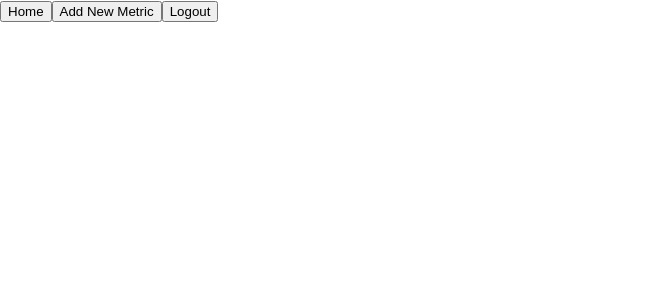
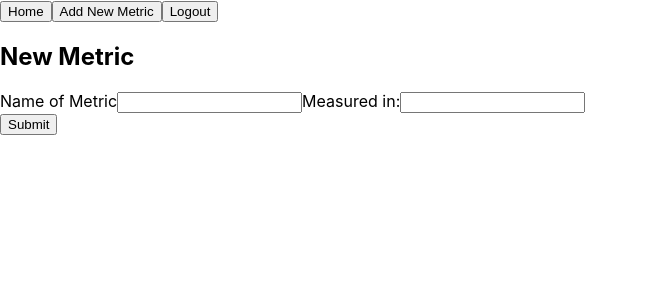
Before and after one commit to ChadDrake/fitnotes-client, a React (Create React App) app: page /metrics in a window 1280 px wide. Shown: the top 300 px of the page, without its empty margins (0-648 px from the left). Built offline with nearby package versions, Linux system fonts and the light colour scheme.

Commit message:
added AddMetricForm

```diff
--- /dev/null
+++ b/src/AddMetricForm/AddMetricForm.js
@@ -0,0 +1,21 @@
+import React, { Component } from "react";
+
+export default class AddMetricForm extends Component {
+  render() {
+    return (
+      <section>
+        <h2>New Metric</h2>
+        <div>
+          <form>
+            <label htmlFor="metric-name">Name of Metric</label>
+            <input type="text" id="metric-name" name="metric-name" />
+            <label htmlFor="metric-measure">Measured in:</label>
+            <input type="text" id="metric-measure" name="metric-measure" />
+            <br />
+            <input type="submit" />
+          </form>
+        </div>
+      </section>
+    );
+  }
+}
--- a/src/App.js
+++ b/src/App.js
@@ -4,6 +4,7 @@ import Header from "./Header/Header";
 import LandingPage from "./LandingPage/LandingPage";
 import Home from "./Home/Home";
 import Register from "./Register/Register";
+import AddMetricForm from "./AddMetricForm/AddMetricForm";
 
 class App extends Component {
   render() {
@@ -17,7 +18,7 @@ class App extends Component {
             <Route exact path={"/"} component={LandingPage} />
             <Route path={"/home"} component={Home} />
             <Route path={"/register"} component={Register} />
-            {/* <Route path ={'/metrics'} component ={AddMetricForm}/> */}
+            <Route path={"/metrics"} component={AddMetricForm} />
           </Switch>
         </main>
       </section>
```
